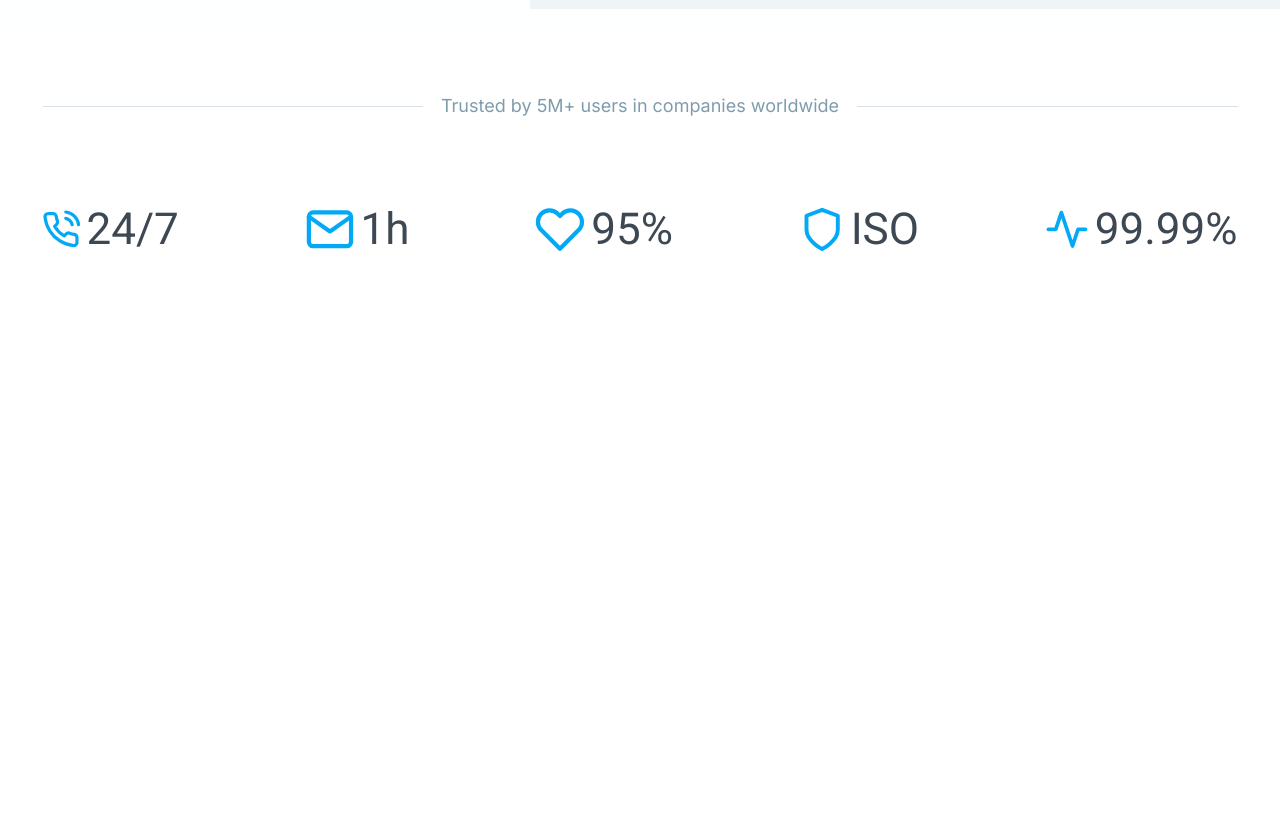
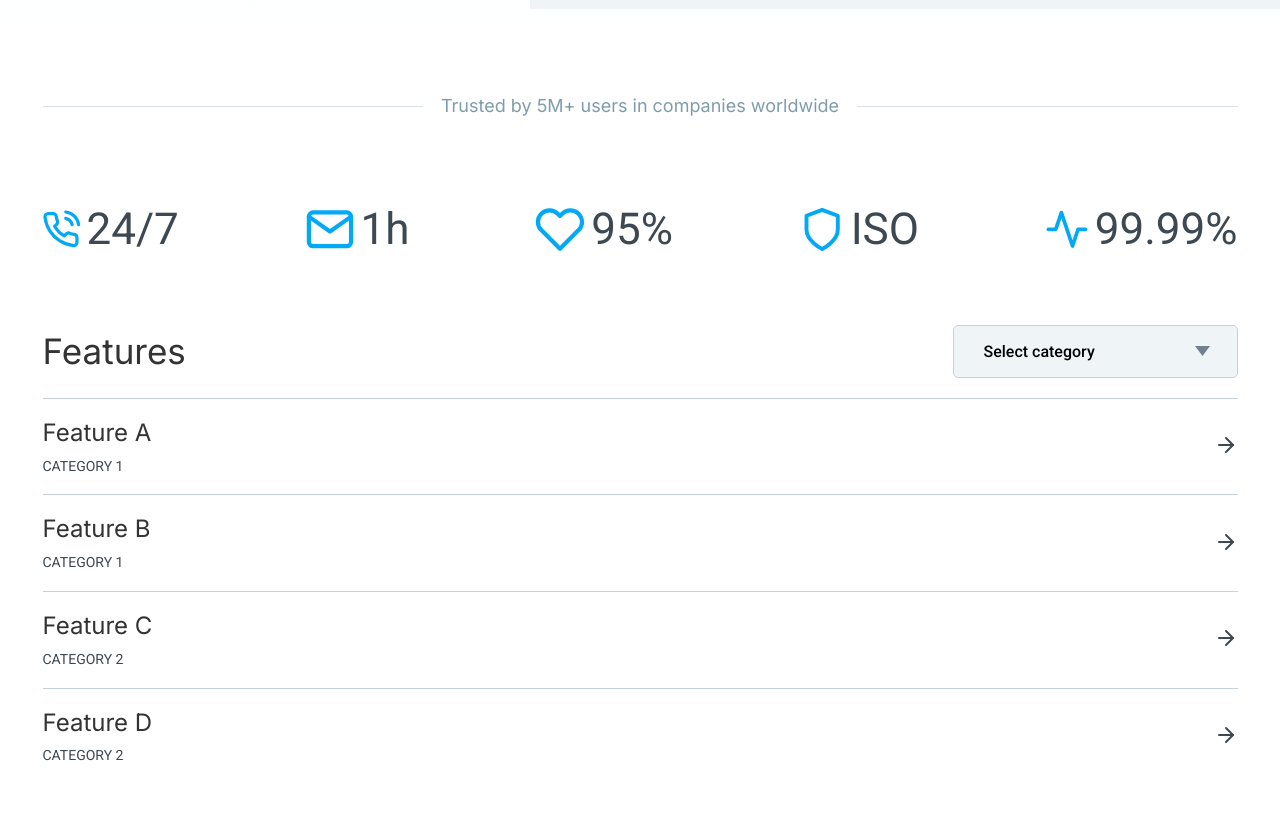
Before and after one commit to klostur/web-dev-test, a website: page index.html in a window 1280 px wide. Shown: the part 655-1471 px from the top of the page. Before the commit the page ends 948 px from the top, so only its background shows below. Drawn offline with Linux system fonts and the light colour scheme.

Commit message:
add features section

```diff
--- a/app/scss/base/_typography.scss
+++ b/app/scss/base/_typography.scss
@@ -13,11 +13,32 @@ h1 {
     color: #4F4F4F;
     margin: 1rem 0rem;
 }
+h2 {
+    font-family: "Inter";
+    color: #333333;
+    font-size: 2.1875rem;
+    line-height: 1.2em;
+    font-weight: 400;
+}
+h3 {
+    font-family: "Inter";
+    color: #333333;
+    font-size: 1.5rem;
+    line-height: 1.2em;
+    font-weight: 400;
+}
+
 p {
     font-family: "Inter";
     font-weight: 400;
     font-size: 1.5rem;
-    line-height: 2.25rem;
+    line-height: 1.5em;
     color: $gray;
     margin: 1rem 0rem;
 }
+select {
+    font-family: "Roboto";
+    font-size: 1rem;
+    font-weight: 500;
+    line-height: 1.2em;
+}
--- /dev/null
+++ b/app/scss/layout/_forms.scss
@@ -0,0 +1,11 @@
+
+select {
+    padding: 1rem 1.875rem;
+    width: 17.8125rem;
+    border-radius: 5px;
+    background: #EFF4F7;
+    background: url("../../../img/caret-down.svg") no-repeat right #EFF4F7;;
+    -webkit-appearance: none;
+    background-position-x: 90%;
+    border: 1px solid #C6D2D9;
+}
--- /dev/null
+++ b/app/scss/sections/_features.scss
@@ -0,0 +1,40 @@
+
+
+.features {
+
+    .container {
+        flex-direction: column;
+    }
+    &__heading {
+        display: flex;
+        justify-content: space-between;
+        margin-bottom: 1.25rem;
+        align-items: center;
+    }
+
+    &__list {
+        display: flex;
+        flex-direction: column;
+
+        .features__item {
+            display: flex;
+            flex-direction: row;
+            justify-content: space-between;
+            align-items: center;
+            border-top: 1px solid #C6D2D9;
+        }
+        .item_info h3 {
+            margin-top: 1.25rem;
+        }
+        .item_info p{
+            font-family: Roboto;
+            text-transform: uppercase;
+            font-size: 0.875rem;
+            line-height: 1.2em;
+            color: #3D4853;
+            margin-top: 0.625rem;
+            margin-bottom: 1.25rem;
+        }
+    }
+
+}
--- a/app/scss/style.scss
+++ b/app/scss/style.scss
@@ -4,6 +4,8 @@
 @use "sections/container" as *;
 @use "components/button" as *;
 @use "layout/header" as *;
+@use "layout/forms" as *;
 @use "sections/hero" as *;
 @use "sections/trusted" as *;
 @use "sections/icons" as *;
+@use "sections/features" as *;
--- a/index.html
+++ b/index.html
@@ -7,7 +7,7 @@
     <meta name="viewport" content="width=device-width, initial-scale=1.0">
     <link rel="preconnect" href="https://fonts.googleapis.com">
     <link rel="preconnect" href="https://fonts.gstatic.com" crossorigin>
-    <link href="https://fonts.googleapis.com/css2?family=Inter:wght@400;700&family=Roboto&display=swap"
+    <link href="https://fonts.googleapis.com/css2?family=Inter:wght@400;700&family=Roboto:wght@400;500&display=swap"
         rel="stylesheet">
     <link rel="stylesheet" href="dist/css/style.css">
 </head>
@@ -69,8 +69,51 @@
         </div>
     </section>
 
-
-
+    <!-- Features Section -->
+    <section class="features">
+        <div class="container">
+            <div class="features__heading">
+                <h2>Features</h2>
+                <div class="feature-filter">
+                    <select id="filter">
+                        <option disabled selected value="none">Select category</option>
+                        <option>Category 1</option>
+                        <option>Category 2</option>
+                    </select>
+                </div>
+            </div>
+            <div class="features__list">
+                <div class="features__item">
+                    <div class="item_info">
+                        <h3>Feature A</h3>
+                        <p>Category 1</p>
+                    </div>
+                    <div class="item__link"><a href="#"><img src="img/arrow-right.svg" alt="Arrow Right"></a></div>
+                </div>
+                <div class="features__item">
+                    <div class="item_info">
+                        <h3>Feature B</h3>
+                        <p>Category 1</p>
+                    </div>
+                    <div class="item__link"><a href="#"><img src="img/arrow-right.svg" alt="Arrow Right"></a></div>
+                </div>
+                <div class="features__item">
+                    <div class="item_info">
+                        <h3>Feature C</h3>
+                        <p>Category 2</p>
+                    </div>
+                    <div class="item__link"><a href="#"><img src="img/arrow-right.svg" alt="Arrow Right"></a></div>
+                </div>
+                <div class="features__item">
+                    <div class="item_info">
+                        <h3>Feature D</h3>
+                        <p>Category 2</p>
+                    </div>
+                    <div class="item__link"><a href="#"><img src="img/arrow-right.svg" alt="Arrow Right"></a></div>
+                </div>
+            </div>
+        </div>
+    </section>
 
 
     <!-- JS scripts -->
```
Also changed, not shown: dist/css/style.css, img/arrow-right.svg (added), img/caret-down.svg (added), 1 other file. Lines whose indentation alone changed are shown as unchanged.
